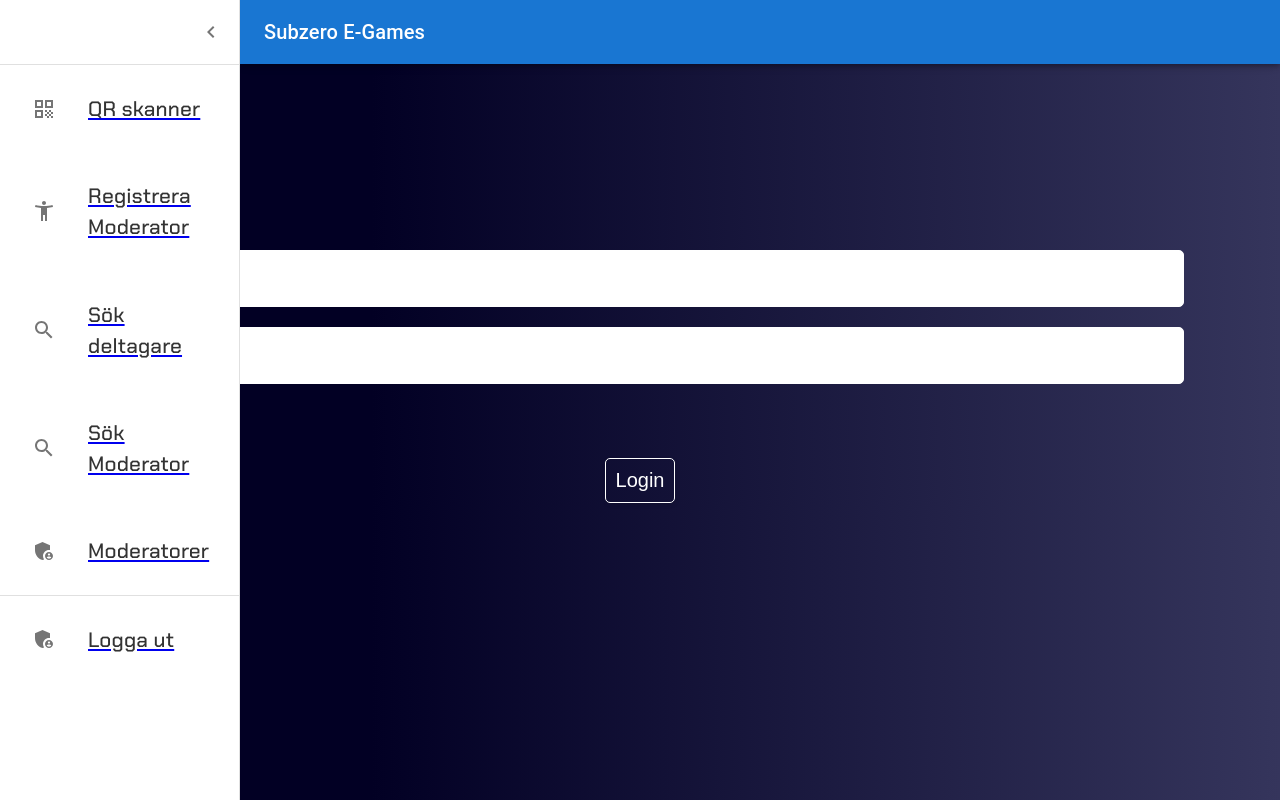
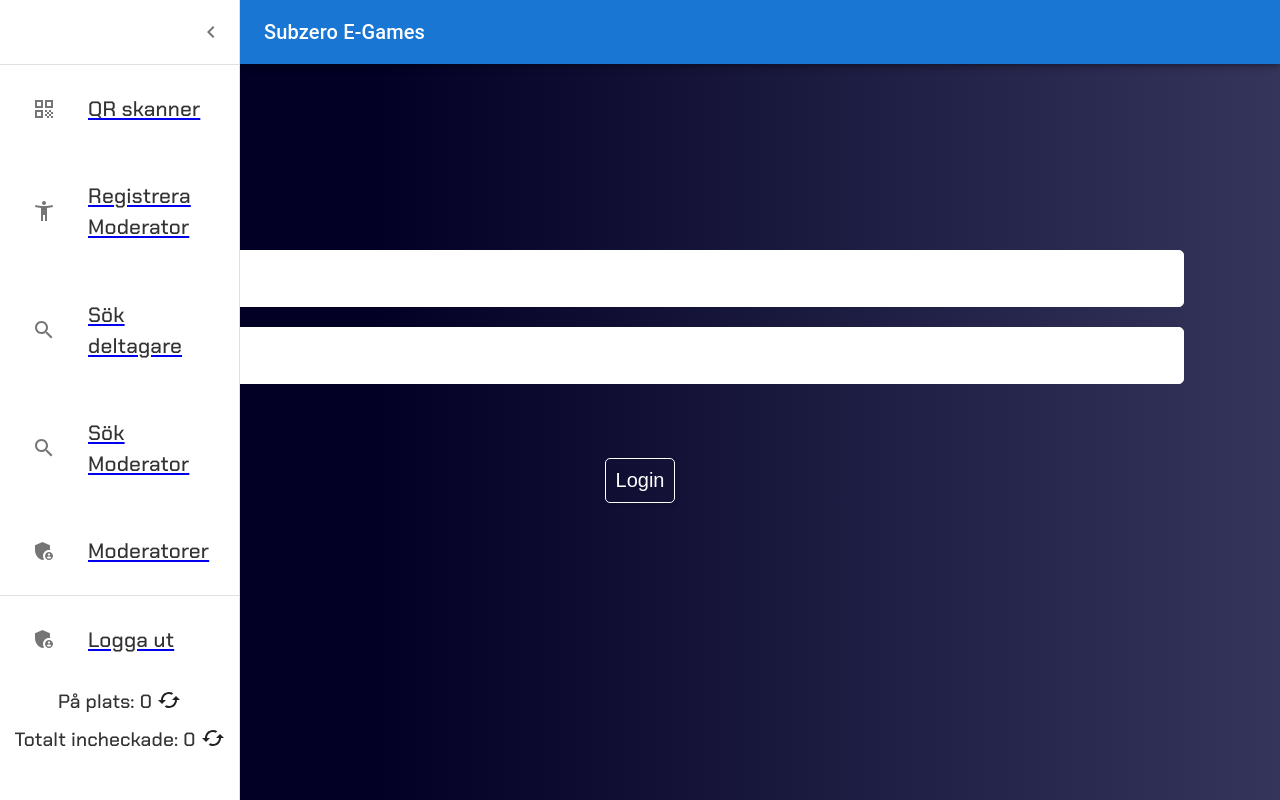
Before and after one commit to Teeceeooo/LIA2_frontend, a React (Create React App) app: page / in a window 1280 px wide. Both pictures are taken after a click on the button "open drawer". Built offline with nearby package versions, Linux system fonts and the light colour scheme.

Commit message:
Små stil justeringar samt en counter och bild fungerar nu som det ska

```diff
--- a/src/components/mainmenu.tsx
+++ b/src/components/mainmenu.tsx
@@ -21,8 +21,14 @@
 import AdminPanelSettingsIcon from "@mui/icons-material/AdminPanelSettings";
 import SearchIcon from "@mui/icons-material/Search";
 import QrCodeIcon from "@mui/icons-material/QrCode";
+import { useState } from "react";
+import CachedIcon from '@mui/icons-material/Cached';
+import axios from "axios";
+import { getConfig } from "../interfaces/configInterface";
 
 const drawerWidth = 240;
+
+
 
 const Main = styled("main", { shouldForwardProp: (prop) => prop !== "open" })<{
   open?: boolean;
@@ -74,6 +80,13 @@
 }));
 
 export default function PersistentDrawerLeft() {
+  const baseURL = `${getConfig().baseURL}`;
+  const token = sessionStorage.getItem("token");
+
+  // För räknarna incheckade / på plats
+  const [totalCheckedIn, setTotalCheckedIn] = useState(0);
+  const [atLocation, setAtLocation] = useState(0);
+
   const navigate = useNavigate();
   const theme = useTheme();
   const [open, setOpen] = React.useState(false);
@@ -85,6 +98,53 @@
   const handleDrawerClose = () => {
     setOpen(false);
   };
+
+  const logOut = () => {
+    setOpen(false);
+    sessionStorage.setItem("token", "");
+
+  };
+
+  async function totalParticipantsAtScene() {
+    await axios
+    .get(`${baseURL}/api/v1/participants/countParticipantsInBuilding`, {
+      headers: {
+        Authorization: `Bearer ${token}`
+      },
+    })
+    .then((response) => {
+      setAtLocation(response.data);
+      console.log("Antal på plats: " + response.data)
+    })
+    .catch((error) => {
+      if (error.response) {
+        console.log("Det gick inte utföra räkningen");
+      } else {
+        console.error(error);
+      }
+    });
+  }
+
+  async function totalParticipantsCheckedIn() {
+   await axios
+    .get(`${baseURL}/api/v1/participants/findNumberOfParticipants`, {
+      headers: {
+        Authorization: `Bearer ${token}`
+      },
+    })
+    .then((response) => {
+      setTotalCheckedIn(response.data);
+      console.log("Antal incheckade: " + response.data)
+    })
+    .catch((error) => {
+      if (error.response) {
+        console.log("Det gick inte utföra räkningen");
+      } else {
+        console.error(error);
+      }
+    });
+  }
+
 
   return (
     <Box sx={{ display: "flex" }}>
@@ -211,7 +271,7 @@
         <Divider />
         <List>
           <ListItem>
-            <Link to={"/"}>
+            <Link to={"/login"}>
               <ListItemButton>
                 <ListItemIcon>
                   <AdminPanelSettingsIcon />
@@ -219,12 +279,20 @@
                 <ListItemText
                   className="menu-item"
                   primary={"Logga ut"}
-                  onClick={handleDrawerClose}
+                  onClick={logOut}
                 />
               </ListItemButton>
             </Link>
           </ListItem>
         </List>
+          <div className='participant-counter-container'>
+            <div className="counter-container">
+              <h6 className="heading-counter">På plats: {atLocation}</h6> < CachedIcon className="reload-counter-btn" onClick={totalParticipantsAtScene}/>
+            </div>
+            <div className="counter-container">
+              <h6 className="heading-counter">Totalt incheckade: {totalCheckedIn}</h6> < CachedIcon className="reload-counter-btn" onClick={totalParticipantsCheckedIn}/>
+            </div>
+          </div>
       </Drawer>
       <Main open={open}>
         <DrawerHeader />
--- a/src/components/participant.tsx
+++ b/src/components/participant.tsx
@@ -123,16 +123,16 @@
         <CardMedia
           sx={{ height: 140 }}
           image={
-            user?.image.imageUrl
+            user?.image && user?.image.imageUrl
               ? imgURL + user?.image.imageUrl
-              : imgURL + "default-image.jpg"
-          }
+              : imgURL + "default.jpg"
+        }
           title="Profile picture"
           component="a"
           href={
             user?.image.imageUrl
               ? imgURL + user?.image.imageUrl
-              : imgURL + "default-image.jpg"
+              : imgURL + "default.jpg"
           }
           target="_blank"
           className="profile-image-container"
--- a/src/index.css
+++ b/src/index.css
@@ -13,6 +13,32 @@
     rgba(53, 53, 92, 1) 100%,
     rgba(0, 212, 255, 1) 98%
   );
+}
+
+/* Räknare */
+
+.participant-counter-container {
+  display: flex;
+  flex-direction: column;
+  justify-content: center;
+  align-items: center;
+}
+
+.counter-container {
+  display:flex;
+  padding:5px;
+}
+
+.heading-counter {
+  font-size:1.2rem;
+  text-decoration: none;
+  color: #333;
+  font-weight: 500;
+  font-family: "Chakra Petch", sans-serif;
+}
+
+.reload-counter-btn {
+  margin-left:5px;
 }
 
 /* Meny */
@@ -55,8 +81,8 @@
 .edit-account-container {
   display: flex;
   flex-direction: column;
-  width: 85%;
   align-items: center;
+  justify-content: center;
 }
 
 .edit-account-container h1 {
```
Also changed, not shown: src/components/editaccount.tsx (+0 -9 lines).
